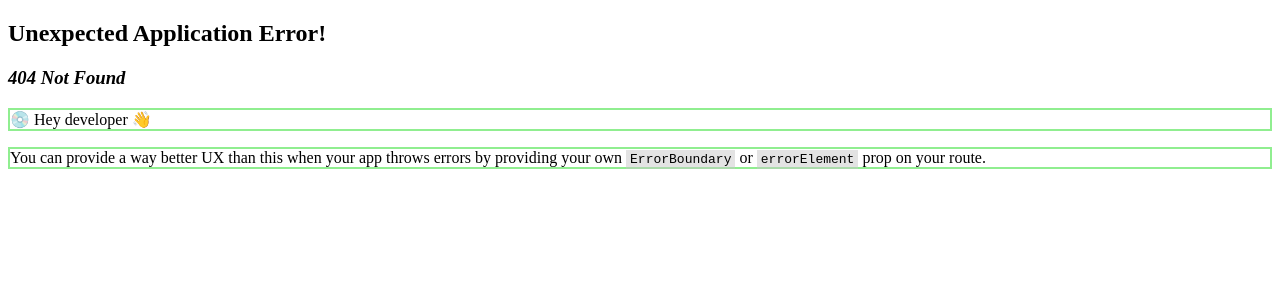
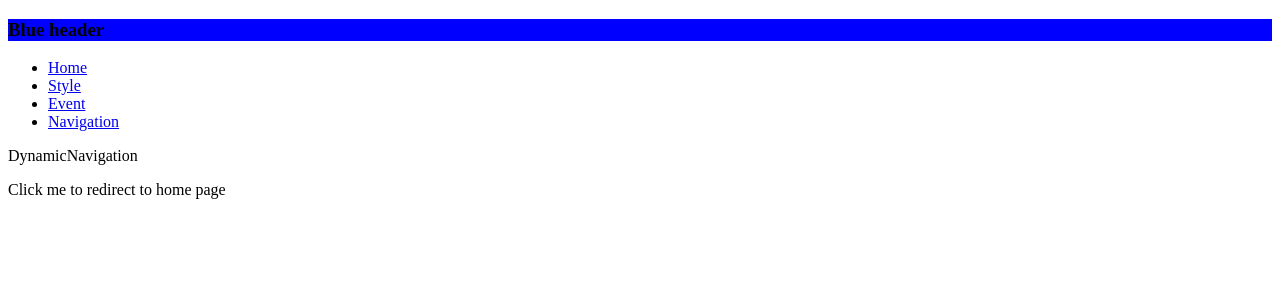
Before and after one commit to paravathmuhsin/react-basics, a React (Vite) app: page /navigation in a window 1280 px wide. Before the commit this address had no page. Shown: the top 300 px of the page. Built offline with nearby package versions, Linux system fonts and the light colour scheme.

Commit message:
routes params, navigation, active styling, lazy loading

```diff
--- a/src/App.jsx
+++ b/src/App.jsx
@@ -1,26 +1,47 @@
-import { createBrowserRouter, Outlet, RouterProvider } from "react-router-dom";
-import ClassComp from "./ClassComp";
-import ConditionalRender from "./ConditionalRender";
-import Event from "./Event";
-import { FormControlled } from "./FormControlled";
-import { FormUnControlled } from "./FormUnControlled";
-import Fragment from "./Fragment";
-import FuncComp from "./FuncComp";
-import JSX from "./JSX";
-import LifeCycle from "./LifeCycle";
-import List from "./List";
-import Props from "./Props";
-import State from "./State";
-import Styling from "./Styling";
-import UseEffect from "./UseEffect";
-import UseRef from "./UseRef";
-import UseState from "./UseState";
-import Header from "./Header";
+import { lazy, Suspense } from "react";
+import {
+  createBrowserRouter,
+  Link,
+  Outlet,
+  RouterProvider,
+} from "react-router-dom";
+// import ClassComp from "./ClassComp";
+// import ConditionalRender from "./ConditionalRender";
+// import Event from "./Event";
+// import { FormControlled } from "./FormControlled";
+// import { FormUnControlled } from "./FormUnControlled";
+// import Fragment from "./Fragment";
+// import FuncComp from "./FuncComp";
+// import JSX from "./JSX";
+// import LifeCycle from "./LifeCycle";
+// import List from "./List";
+// import Props from "./Props";
+// import State from "./State";
+// import Styling from "./Styling";
+// import UseEffect from "./UseEffect";
+// import UseRef from "./UseRef";
+// import UseState from "./UseState";
+// import Header from "./Header";
+// import ProductDetails from "./ProductDetails";
+// import DynamicNavigation from "./DynamicNavigation";
+
+const Header = lazy(() => import("./Header.jsx"));
+const Props = lazy(() => import("./Props.jsx"));
+const Styling = lazy(() => import("./Styling.jsx"));
+const DynamicNavigation = lazy(() => import("./DynamicNavigation.jsx"));
+const UseRef = lazy(() => import("./UseRef.jsx"));
+const UseState = lazy(() => import("./UseState.jsx"));
+const UseEffect = lazy(() => import("./UseEffect.jsx"));
+const LifeCycle = lazy(() => import("./LifeCycle.jsx"));
+const JSX = lazy(() => import("./JSX.jsx"));
+const ProductDetails = lazy(() => import("./ProductDetails.jsx"));
+const Event = lazy(() => import("./Event.jsx"));
 
 const appRouters = createBrowserRouter([
   {
     path: "/",
     element: <Header />,
+    errorElement: <h3>404 - not found</h3>,
     children: [
       {
         index: true,
@@ -33,6 +54,10 @@ const appRouters = createBrowserRouter([
       {
         path: "event",
         element: <Event />,
+      },
+      {
+        path: "navigation",
+        element: <DynamicNavigation />,
       },
     ],
   },
@@ -72,11 +97,38 @@ const appRouters = createBrowserRouter([
     path: "/jsx",
     element: <JSX />,
   },
+  {
+    path: "/products",
+    element: (
+      <>
+        <h3>Product urls</h3>
+        <Outlet />
+      </>
+    ),
+    children: [
+      {
+        index: true,
+        element: (
+          <div>
+            <Link to="/products/mobile">Mobile</Link>
+            <br />
+            <Link to="/products/tv">TV</Link>
+          </div>
+        ),
+      },
+      {
+        path: ":slug",
+        element: <ProductDetails />,
+      },
+    ],
+  },
 ]);
 
 function App() {
   return (
-    <RouterProvider router={appRouters} />
+    <Suspense fallback={<h2>Loading....</h2>}>
+      <RouterProvider router={appRouters} />
+    </Suspense>
     // <div>
     //   {/* <h1>Welcome to React</h1> */}
     //   {/* <Styling />
--- /dev/null
+++ b/src/DynamicNavigation.jsx
@@ -0,0 +1,18 @@
+import { Navigate, useNavigate } from "react-router-dom";
+
+const DynamicNavigation = () => {
+  const nav = useNavigate();
+  const gotoHomePage = () => {
+    nav("/");
+  };
+  return true ? (
+    <div>
+      DynamicNavigation
+      <p onClick={gotoHomePage}>Click me to redirect to home page</p>
+    </div>
+  ) : (
+    <Navigate to={"/"} />
+  );
+};
+
+export default DynamicNavigation;
--- a/src/Header.jsx
+++ b/src/Header.jsx
@@ -1,4 +1,4 @@
-import { Link, Outlet } from "react-router-dom";
+import { Link, NavLink, Outlet } from "react-router-dom";
 
 const Header = () => {
   return (
@@ -6,13 +6,36 @@ const Header = () => {
       <h3 style={{ backgroundColor: "blue" }}>Blue header</h3>
       <ul>
         <li>
-          <Link to="/">Home</Link>
+          <NavLink
+            className={({ isActive }) => (isActive ? "active" : "")}
+            to="/"
+          >
+            Home
+          </NavLink>
         </li>
         <li>
-          <Link to="/style">Style</Link>
+          <NavLink
+            className={({ isActive }) => (isActive ? "active" : "")}
+            to="/style"
+          >
+            Style
+          </NavLink>
         </li>
         <li>
-          <Link to="/event">Event</Link>
+          <NavLink
+            className={({ isActive }) => (isActive ? "active" : "")}
+            to="/event"
+          >
+            Event
+          </NavLink>
+        </li>
+        <li>
+          <NavLink
+            className={({ isActive }) => (isActive ? "active" : "")}
+            to="/navigation"
+          >
+            Navigation
+          </NavLink>
         </li>
       </ul>
       <Outlet />
--- /dev/null
+++ b/src/ProductDetails.jsx
@@ -0,0 +1,9 @@
+import { useParams } from "react-router-dom";
+
+const ProductDetails = () => {
+  const params = useParams();
+  console.log(params)
+  return <div>ProductDetails = {params.slug}</div>;
+};
+
+export default ProductDetails;
--- a/src/Styling.css
+++ b/src/Styling.css
@@ -3,3 +3,6 @@ p {
   border-width: 2px;
   border-style: solid;
 }
+a.active {
+  background-color: aqua;
+}
```
